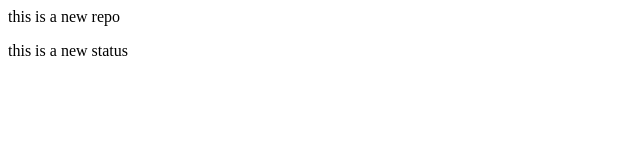
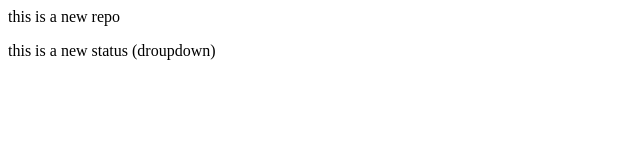
Before and after one commit to Hkrish098/localRepo, a plain HTML site: page index.html in a window 1280 px wide. Shown: the full height of the page, 0-640 px from the left. Drawn offline with Linux system fonts and the light colour scheme.

Commit message:
add droupdown

```diff
--- a/index.html
+++ b/index.html
@@ -1,2 +1,2 @@
 <p>this is a new repo</p>
-<p>this is a new status</p>
+<p>this is a new status (droupdown)</p>
```
